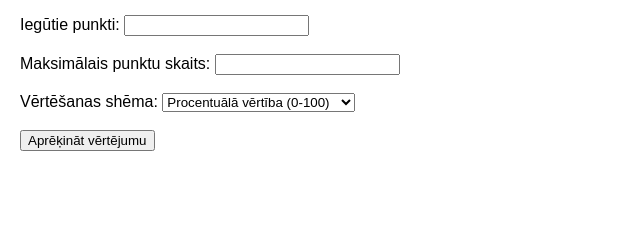
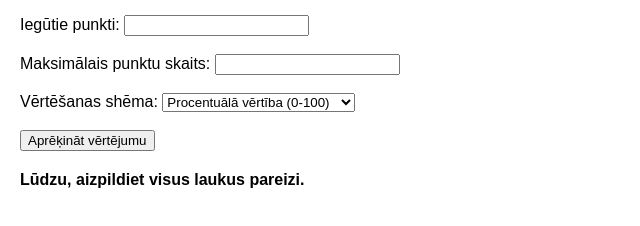
Before and after one commit to archixs/js-grade-calc-pd, a plain HTML site: page index.html in a window 1280 px wide. Both pictures are taken after a click on the button "Aprēķināt vērtējumu". Shown: the part 104-330 px from the top of the page, without its empty margins (0-640 px from the left). Drawn offline with Linux system fonts and the light colour scheme.

Commit message:
Pievienoju id pogai, izveidoju trūkstošo div elementu, izveidoju pointsInput const, pieienoju .value inputiem, salaboju button event listener

```diff
--- a/index.html
+++ b/index.html
@@ -48,16 +48,20 @@ Zem vēstures ir jāizvada visu ierakstu vidējais rezultāts procentos. -->
       <option value="letter">Burtu vērtējums (A, B, C utt.)</option></select
     ><br /><br />
 
-    <button>Aprēķināt vērtējumu</button>
+    <button id="calculate-btn">Aprēķināt vērtējumu</button>
+
+    <div id="result"></div>
 
     <script>
       const calculateBtn = document.getElementById("calculate-btn");
       const nameInput = document.getElementById("name");
-      const maxPointsInput = document.getElementById("max-points");
+      const pointsInput = document.getElementById("points").value;
+      const maxPointsInput = document.getElementById("max-points").value;
       const gradingSchemeSelect = document.getElementById("grading-scheme");
       const resultDiv = document.getElementById("result");
 
-      function handleClick() {
+      calculateBtn.addEventListener("click", function(){
+        console.log("works");
         const name = nameInput.value;
         const points = parseFloat(pointsInput);
         const maxPoints = parseFloat(maxPointsInput);
@@ -65,7 +69,8 @@ Zem vēstures ir jāizvada visu ierakstu vidējais rezultāts procentos. -->
 
         // Validate inputs
         if (!name || isNaN(points) || isNaN(maxPoints) || maxPoints <= 0) {
-          resultDiv.innerHTML = "Lūdzu, aizpildiet visus laukus pareizi.";
+          resultDiv.innerHTML =
+            "<p>Lūdzu, aizpildiet visus laukus pareizi.</p>";
           return;
         }
         if (points < 0 || points > maxPoints) {
@@ -93,9 +98,10 @@ Zem vēstures ir jāizvada visu ierakstu vidējais rezultāts procentos. -->
         }
 
         resultDiv.innerHTML = grade;
-      }
+      })
 
-      calculateBtn.addEventListener("click", handleClick());
+
+    //   calculateBtn.addEventListener("click", handleClick());
 
       //   === TERMINI un KODA PIEMĒRI ===
       // input, button, id, class, script, const, let, document, querySelector, getElementById,
```
